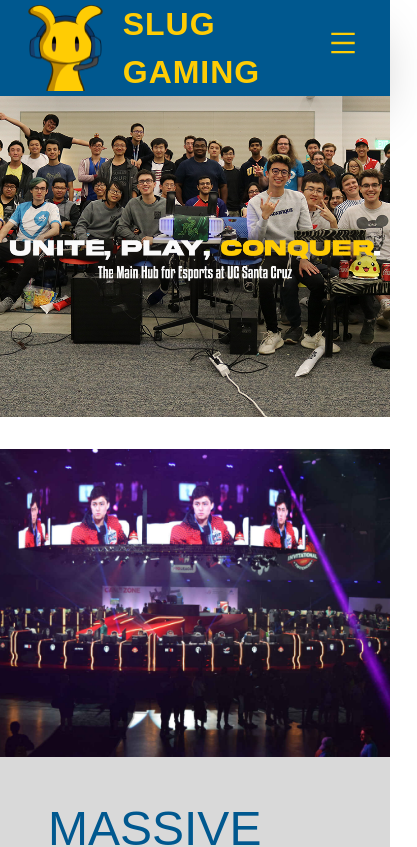
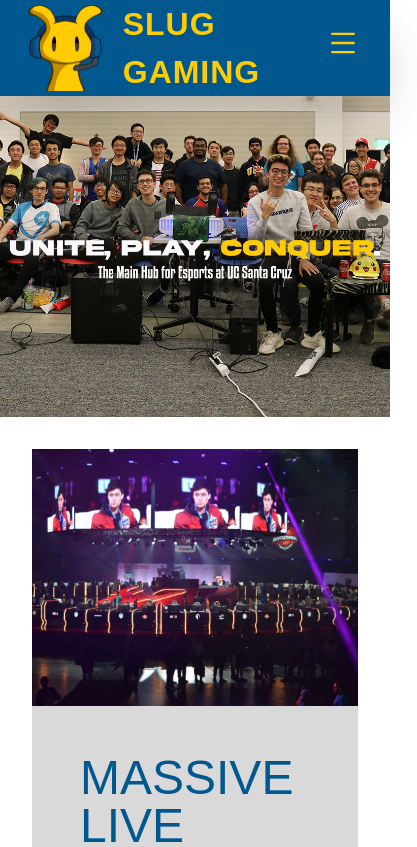
Before and after one commit to Jeffuz/sluggaming, a React (Create React App) app in the folder sluggaming/: page / in a window 390 px wide. Shown: the top 847 px of the page, 417 px wide, since content can reach past the window. Built offline with nearby package versions, Linux system fonts and the light colour scheme.

Commit message:
update responsiveness for home page

```diff
--- a/sluggaming/src/components/Home Panel/Event Panel.jsx
+++ b/sluggaming/src/components/Home Panel/Event Panel.jsx
@@ -2,7 +2,7 @@ import React from 'react'
 
 const Event_Panel = ({ Title, Quote, Name, Content, Image }) => {
     return (
-        <div className='min-[1305px]:pt-16 pt-8'>
+        <div className='min-[1305px]:pt-16 pt-8 min-[1305px]:mx-16 mx-8'>
             <div className='font-Montserrat flex flex-col'>
                 <div className='flex flex-col min-[1305px]:flex-row item' id='card'>
                     <div className='min-[1305px]:w-[50%] overflow-hidden' id='right-side'>
--- a/sluggaming/src/data/Home Page.json
+++ b/sluggaming/src/data/Home Page.json
@@ -17,7 +17,7 @@
     },
     {
         "id": "Event 3",
-        "Title": "SWAGALICIOUS GIVEAWAYS",
+        "Title": "MERCH GIVEAWAY",
         "Content": "We have FREE swag and merch giveaways pretty often. Join our Discord server to learn more!",
         "Quote": "\"So we can have more than 3 of these cups?\"",
         "Name": "- Jason \"Radastorm2\" Yang",
```
